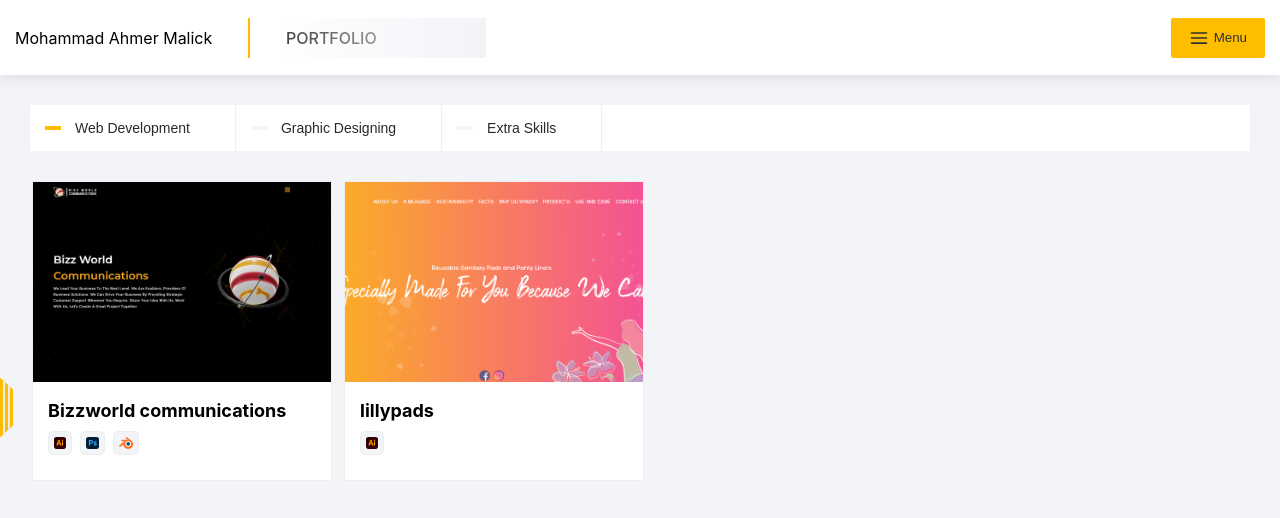
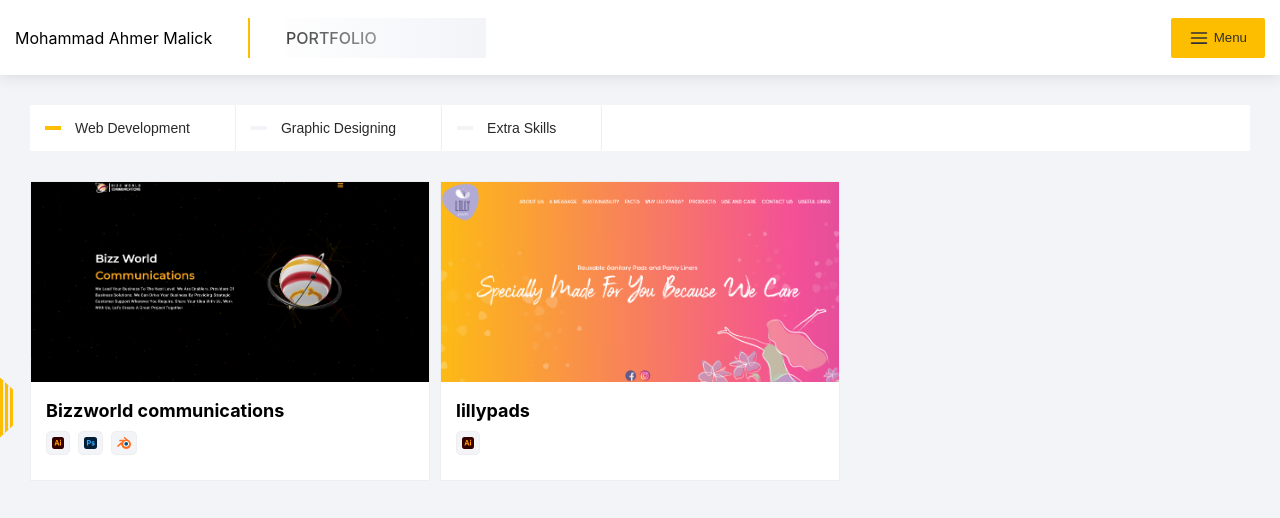
Before and after one commit to MohammadAhmerMalick/portfolio, a Next.js app: page /portfolio in a window 1280 px wide. Shown: the top 518 px of the page. Built offline with nearby package versions, Linux system fonts and the light colour scheme.

Commit message:
update: portfolio grid animation modified

```diff
--- a/components/sections/portfolio/PortfolioGridLibrary.module.scss
+++ b/components/sections/portfolio/PortfolioGridLibrary.module.scss
@@ -61,23 +61,46 @@
   }
 
   .items {
-    // display: flex;
-    // flex-wrap: wrap;
-    // gap: 10px;
+    .item {
+      $gap: 10px;
 
-    transition: 1s;
-
-    .item {
       float: left;
 
       display: grid;
       grid-template-rows: 200px 100px;
 
       height: 300px;
-      width: 300px;
+      width: calc(calc(100% / 4) - calc($gap - $gap / 4));
 
-      margin-right: 10px;
-      margin-bottom: 10px;
+      margin-right: $gap;
+      margin-bottom: $gap;
+
+      @media (min-width: calc($fullWideRes + 1px)) {
+        &:nth-child(4n) {
+          margin-right: 0;
+        }
+      }
+
+      @media (max-width: $fullWideRes) and (min-width: calc($wideRes + 1px)) {
+        width: calc(calc(100% / 3) - calc($gap - $gap / 3));
+
+        &:nth-child(3n) {
+          margin-right: 0;
+        }
+      }
+
+      @media (max-width: $wideRes) {
+        width: calc(calc(100% / 2) - calc($gap - $gap / 2));
+
+        &:nth-child(2n) {
+          margin-right: 0;
+        }
+      }
+
+      @media (max-width: $mobileRes) {
+        width: calc(calc(100% / 1));
+        margin-right: 0;
+      }
 
       border: 1px solid $borderColor;
 
@@ -85,13 +108,15 @@
 
       scale: 1;
       transition: 0.5s;
-
       opacity: 1;
       overflow: hidden;
 
       &.hide {
+        width: 0;
         margin-right: 0;
-        width: 0;
+
+        border: 0;
+
         scale: 0;
         opacity: 0;
       }
--- a/components/sections/portfolio/PortfolioGridLibrary.tsx
+++ b/components/sections/portfolio/PortfolioGridLibrary.tsx
@@ -1,8 +1,7 @@
 import Link from 'next/link'
-import { useState } from 'react'
 import classNames from 'classnames'
-
-import { uuid } from '@/utils/utilFunctions'
+import { useRouter } from 'next/router'
+import { useEffect, useState } from 'react'
 
 import SkillTags, {
   BlenderTag,
@@ -16,13 +15,6 @@
 
 const items = [
   {
-    name: 'card',
-    description: 'card',
-    tags: [IllustratorTag],
-    category: SkillCategories.graphic,
-    image: './images/3.png',
-  },
-  {
     name: 'Bizzworld communications',
     description: 'bizzworld communications main website',
     tags: [IllustratorTag, PhotoshopTag, BlenderTag],
@@ -30,25 +22,24 @@
     image: './images/2.png',
   },
   {
-    name: 'card',
-    description: 'card',
-    tags: [IllustratorTag],
-    category: SkillCategories.graphic,
-    image: './images/3.png',
-  },
-  {
     name: 'lillypads',
     description: 'lillypads main website',
     tags: [IllustratorTag],
-    category: SkillCategories.web,
+    category: [SkillCategories.web, SkillCategories.graphic],
     image: './images/3.png',
   },
 ]
 
 const PortfolioGridLibrary = () => {
+  const router = useRouter()
   const [activeCategory, setActiveCategory] = useState<SkillCategories>(
     SkillCategories.web
   )
+
+  useEffect(() => {
+    const category = router.query.category as keyof typeof SkillCategories
+    setActiveCategory(SkillCategories[category] || SkillCategories.web)
+  }, [router])
 
   return (
     <section className={S.portfolioGridLibrary}>
@@ -73,7 +64,7 @@
       <div className={S.items}>
         {items.map((item) => (
           <Link
-            key={uuid()}
+            key={item.name}
             href={`portfolio/${item.name}`}
             className={classNames(S.item, {
               [S.hide]: !item.category.includes(activeCategory),
--- a/components/sections/skills/Skills.module.scss
+++ b/components/sections/skills/Skills.module.scss
@@ -16,6 +16,10 @@
     gap: 8px;
 
     height: min-content;
+
+    * {
+      transition: $transitionDuration;
+    }
 
     .category {
       display: grid;
@@ -110,8 +114,6 @@
 
     padding: 30px;
 
-    background-color: white;
-
     .haad {
       display: grid;
       grid-template-columns: 440px auto;
--- a/components/sections/skills/Skills.tsx
+++ b/components/sections/skills/Skills.tsx
@@ -9,6 +9,7 @@
 import ColarPalette from '@/components/common/icons/ColarPalette'
 import WebDevelopmentIcon from '@/components/common/icons/WebDevelopmentIcon'
 import SectionHeading from '@/components/common/section/sectionHeading/SectionHeading'
+import SectionContainer from '@/components/common/section/sectionContainer/SectionContainer'
 
 import S from './Skills.module.scss'
 
@@ -42,7 +43,7 @@
         </button>
       </div>
 
-      <div className={S.block}>
+      <SectionContainer className={S.block}>
         <div className={S.haad}>
           <Image
             width={440}
@@ -76,7 +77,7 @@
 
         <SkillTags categories={[category]} />
         <Button small>Checkout {category} Projects</Button>
-      </div>
+      </SectionContainer>
     </div>
   )
 }
```
